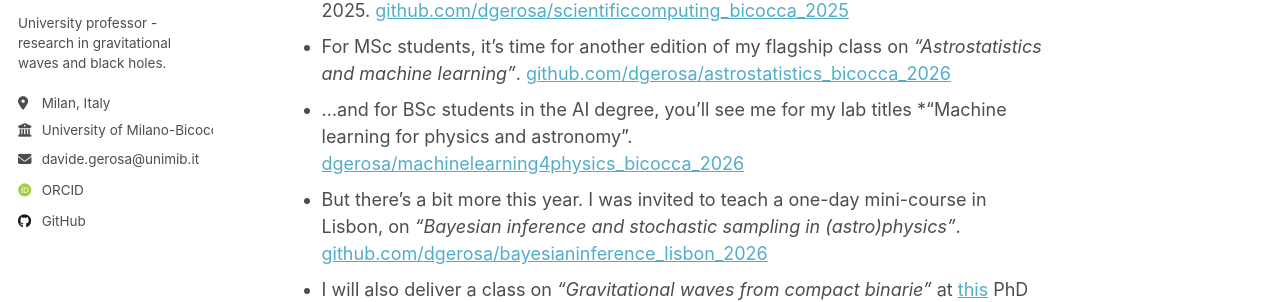
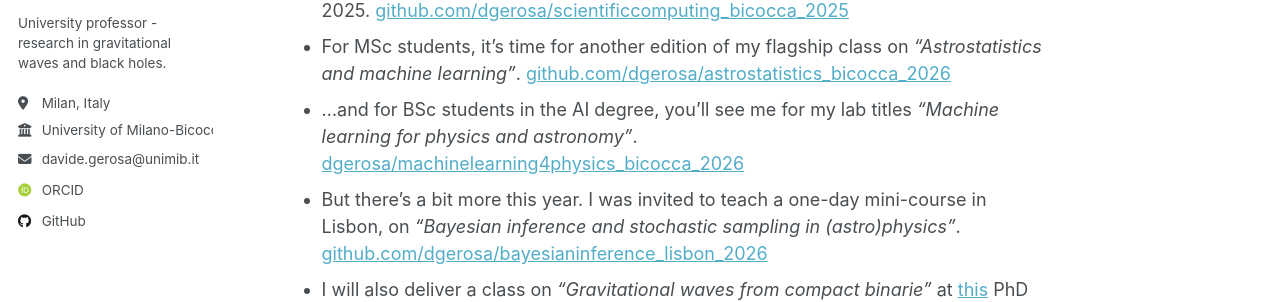
Before and after one commit to dgerosa/website, a Jekyll site: the page built from _posts/2026-03-02-teaching-this-year.md, in a window 1280 px wide and 1109 px high. Shown: the part 303-605 px from the top of the window. Built offline with Jekyll 4.4.1, drawn with Linux system fonts in a browser that asks for light colours; some web fonts are replaced.

Commit message:
Fri Mar  6 19:25:13 CET 2026

```diff
--- a/_posts/2026-03-02-teaching-this-year.md
+++ b/_posts/2026-03-02-teaching-this-year.md
@@ -11,6 +11,6 @@ Our teaching term started today, and I'll be busy with a few classes here and th
 
 - For PhD students, *"Scientific computing with python"* took place in the winter of 2025. [github.com/dgerosa/scientificcomputing_bicocca_2025](https://github.com/dgerosa/scientificcomputing_bicocca_2025)
 - For MSc students, it's time for another edition of my flagship class on *"Astrostatistics and machine learning"*. [github.com/dgerosa/astrostatistics_bicocca_2026](https://github.com/dgerosa/astrostatistics_bicocca_2026)
-- ...and for BSc students in the AI degree, you'll see me for my lab titles *"Machine learning for physics and astronomy". [dgerosa/machinelearning4physics_bicocca_2026](https://github.com/dgerosa/machinelearning4physics_bicocca_2026)
+- ...and for BSc students in the AI degree, you'll see me for my lab titles *"Machine learning for physics and astronomy"*. [dgerosa/machinelearning4physics_bicocca_2026](https://github.com/dgerosa/machinelearning4physics_bicocca_2026)
 - But there's a bit more this year. I was invited to teach a one-day mini-course in Lisbon, on *"Bayesian inference and stochastic sampling in (astro)physics"*. [github.com/dgerosa/bayesianinference_lisbon_2026](https://github.com/dgerosa/bayesianinference_lisbon_2026)
 - I will also deliver a class on *"Gravitational waves from compact binarie"* at [this](https://www.ggi.infn.it/showevent.pl?id=553) PhD school in Florence.  [https://github.com/dgerosa/gwbinaries_florence_2026](https://github.com/dgerosa/gwbinaries_florence_2026)
```
